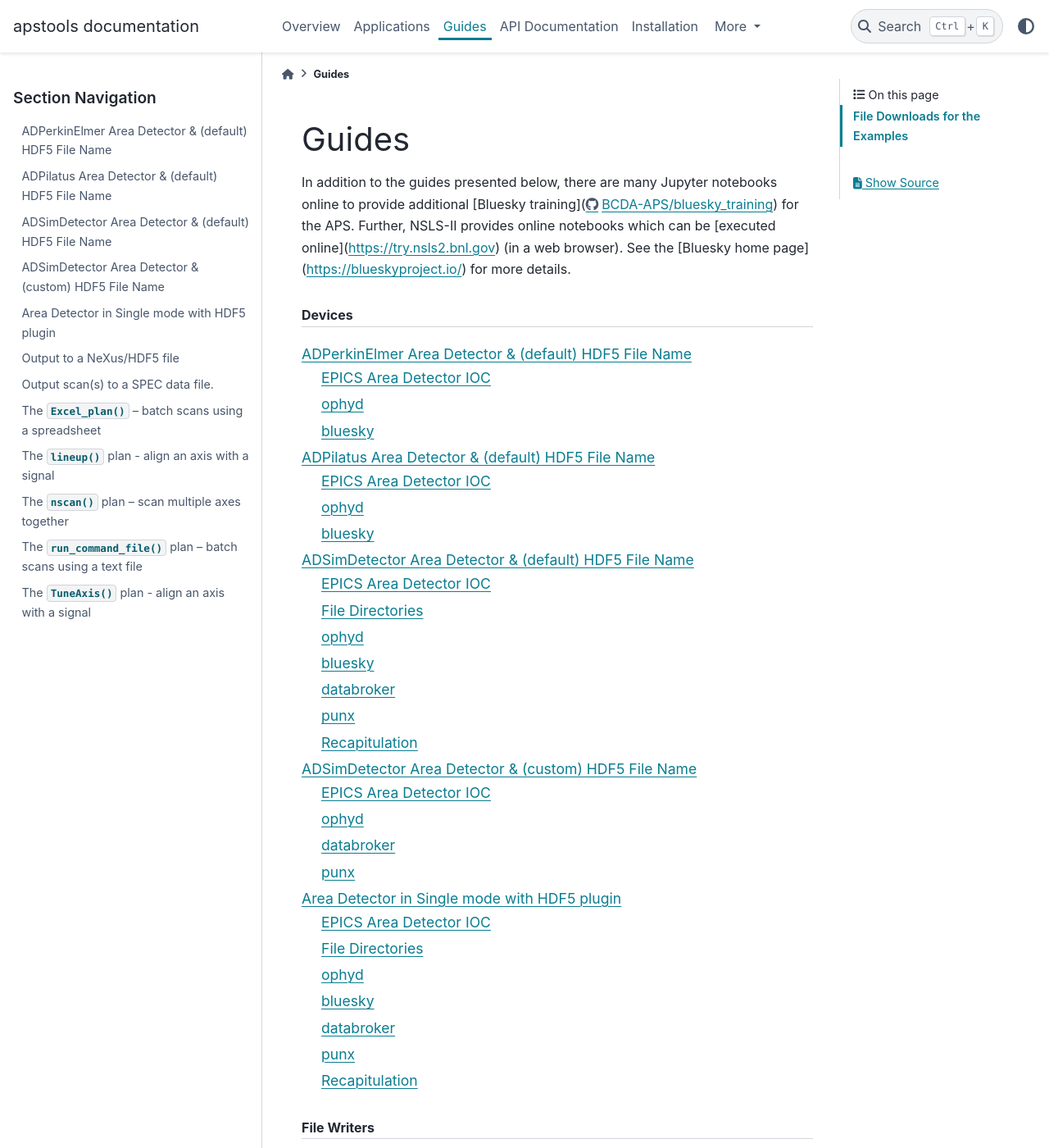
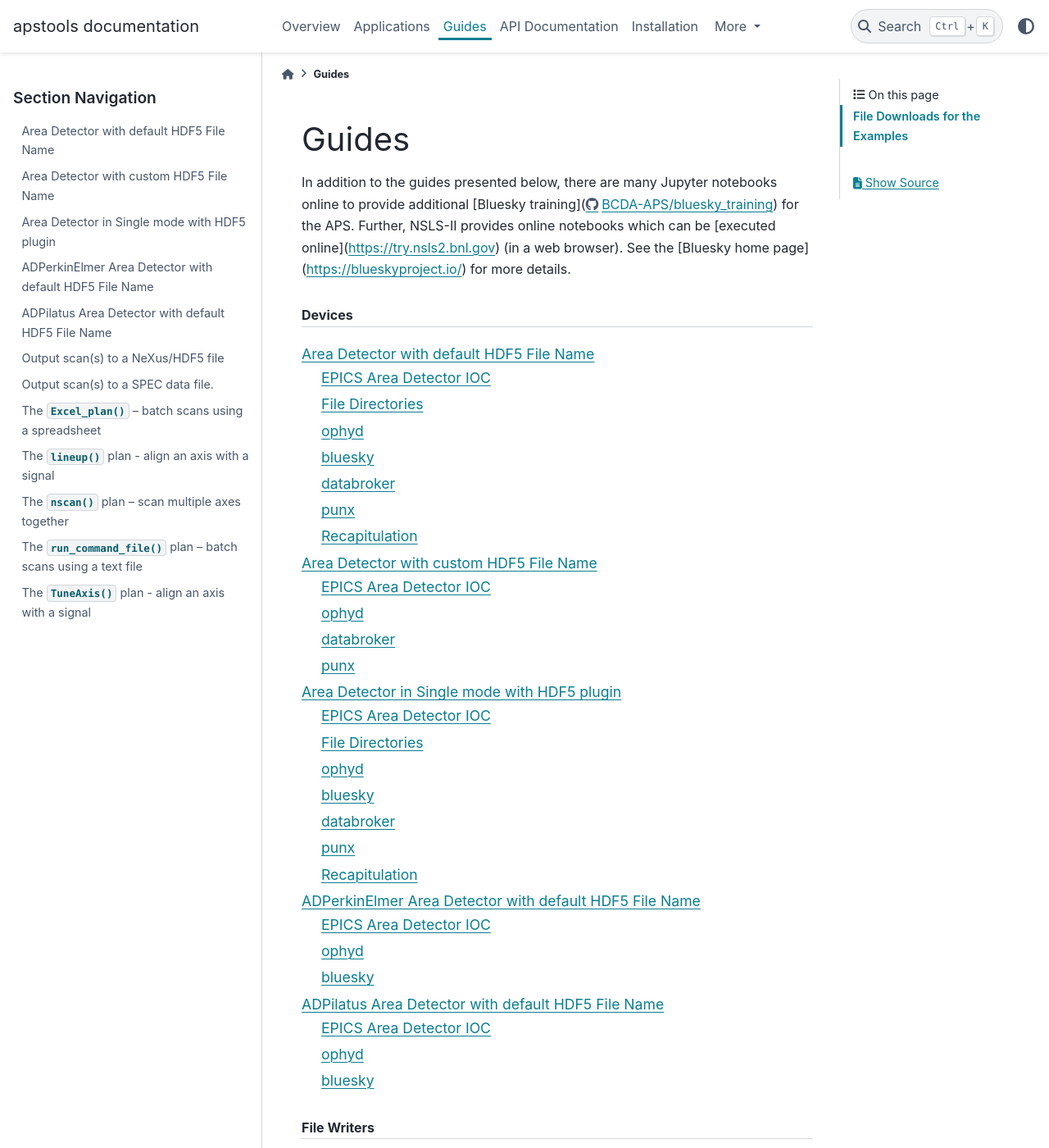
Before and after one commit to dogrecajb/apstools, a Sphinx documentation site: the page built from docs/source/examples/index.rst, in a window 1280 px wide and 1400 px high. Shown: the whole window at 82% size. Built offline with Sphinx 7.4.7 and the PyData theme 0.15.4, drawn with Linux system fonts in a browser that asks for light colours; the version number could not be read and is left out; some of the changed text lies outside the part shown.

Commit message:
DOC #691 change titles and order of appearance

```diff
--- a/docs/source/examples/de_ad_pe.md
+++ b/docs/source/examples/de_ad_pe.md
@@ -1,4 +1,4 @@
-# ADPerkinElmer Area Detector & (default) HDF5 File Name
+# ADPerkinElmer Area Detector with default HDF5 File Name
 
 Demonstrate the setup of an
 [ADPerkinElmer](https://github.com/areaDetector/ADPerkinElmer) camera driver
--- a/docs/source/examples/de_ad_pilatus.md
+++ b/docs/source/examples/de_ad_pilatus.md
@@ -1,4 +1,4 @@
-# ADPilatus Area Detector & (default) HDF5 File Name
+# ADPilatus Area Detector with default HDF5 File Name
 
 **Objective**
 
--- a/docs/source/examples/index.rst
+++ b/docs/source/examples/index.rst
@@ -48,8 +48,9 @@ File Downloads for the Examples
 
 The jupyter notebooks and files related to this section may be downloaded from the following table.
 
-* jupyter notebook: :download:`de_adsim_hdf5_basic <de_adsim_hdf5_basic.ipynb>`
-* jupyter notebook: :download:`de_adsim_hdf5_custom_names <de_adsim_hdf5_custom_names.ipynb>`
+* jupyter notebook: :download:`de_0_adsim_hdf5_basic <de_0_adsim_hdf5_basic.ipynb>`
+* jupyter notebook: :download:`de_1_adsim_hdf5_custom_names <de_1_adsim_hdf5_custom_names.ipynb>`
+* jupyter notebook: :download:`de_2_adsim_hdf5_single_mode <de_2_adsim_hdf5_single_mode.ipynb>`
 
 * jupyter notebook: :download:`pl_excel_scan <pl_excel_scan.ipynb>`
 
```
Also changed, not shown: docs/source/examples/de_0_adsim_hdf5_basic.ipynb, docs/source/examples/de_1_adsim_hdf5_custom_names.ipynb, docs/source/examples/de_2_adsim_hdf5_single_mode.ipynb (renamed from docs/source/examples/de_adsim_hdf5_single_mode.ipynb), docs/source/examples/fw_nxwriter.ipynb.
